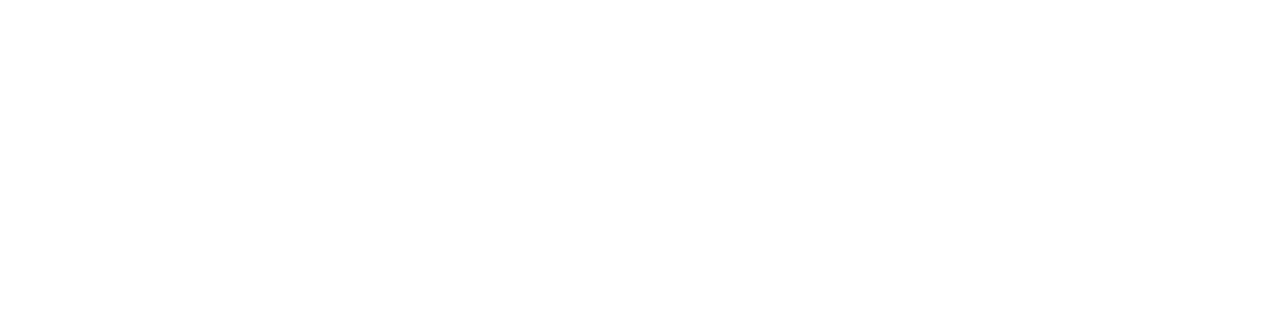
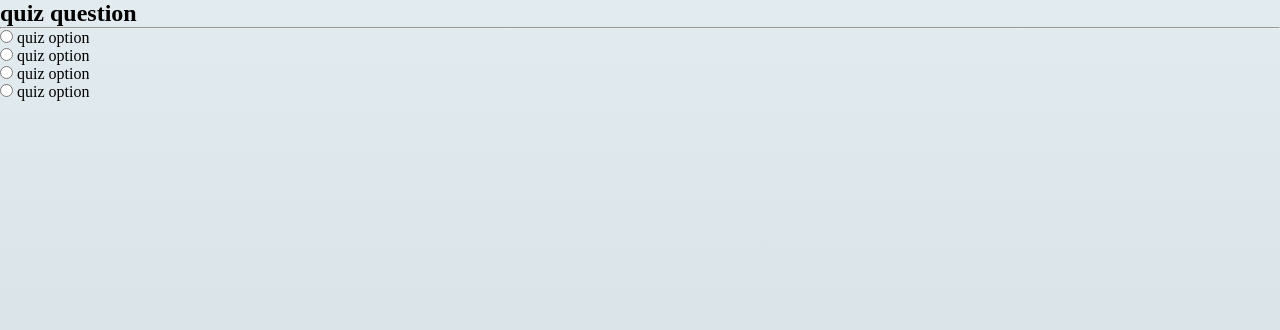
Before and after one commit to abssujan/brtc-quiz-app, a plain HTML site: page index.html in a window 1280 px wide. Drawn offline with Linux system fonts and the light colour scheme.

Commit message:
hmtl radio button

```diff
--- /dev/null
+++ b/css/style.css
@@ -0,0 +1,10 @@
+*{
+    padding: 0;
+    margin: 0;
+    box-sizing: border-box;
+}
+
+body{
+    height: 100vh;
+    background-image: linear-gradient(to top, #cfd9df 0%, #e2ebf0 100%);
+}
--- a/index.html
+++ b/index.html
@@ -6,10 +6,33 @@
         <title>BRTCE quize app</title>
         <meta name="description" content="">
         <meta name="viewport" content="width=device-width, initial-scale=1">
-        <link rel="stylesheet" href="">
+        <link rel="stylesheet" href="./css/style.css">
     </head>
     <body>
-
+        <div class="quiz-section">
+            <div id="quiz">
+                <h2 class="question" id="question">quiz question</h2>
+                <hr>
+                <ul>
+                    <li>
+                        <input type="radio" name="answer" class="answer" id="a">
+                        <label for="a" id="option_1"> quiz option</label>
+                    </li>
+                    <li>
+                        <input type="radio" name="answer" class="answer" id="a">
+                        <label for="a" id="option_1"> quiz option</label>
+                    </li>
+                    <li>
+                        <input type="radio" name="answer" class="answer" id="a">
+                        <label for="a" id="option_1"> quiz option</label>
+                    </li>
+                    <li>
+                        <input type="radio" name="answer" class="answer" id="a">
+                        <label for="a" id="option_1"> quiz option</label>
+                    </li>
+                </ul>
+            </div>
+        </div>
 
         <script src="./js/app.js" async defer></script>
     </body>
--- a/js/app.js
+++ b/js/app.js
@@ -44,3 +44,5 @@ const brtcQuiz = [
         correct: 0
     },
 ]
+
+console.log(brtcQuiz[0])
```
